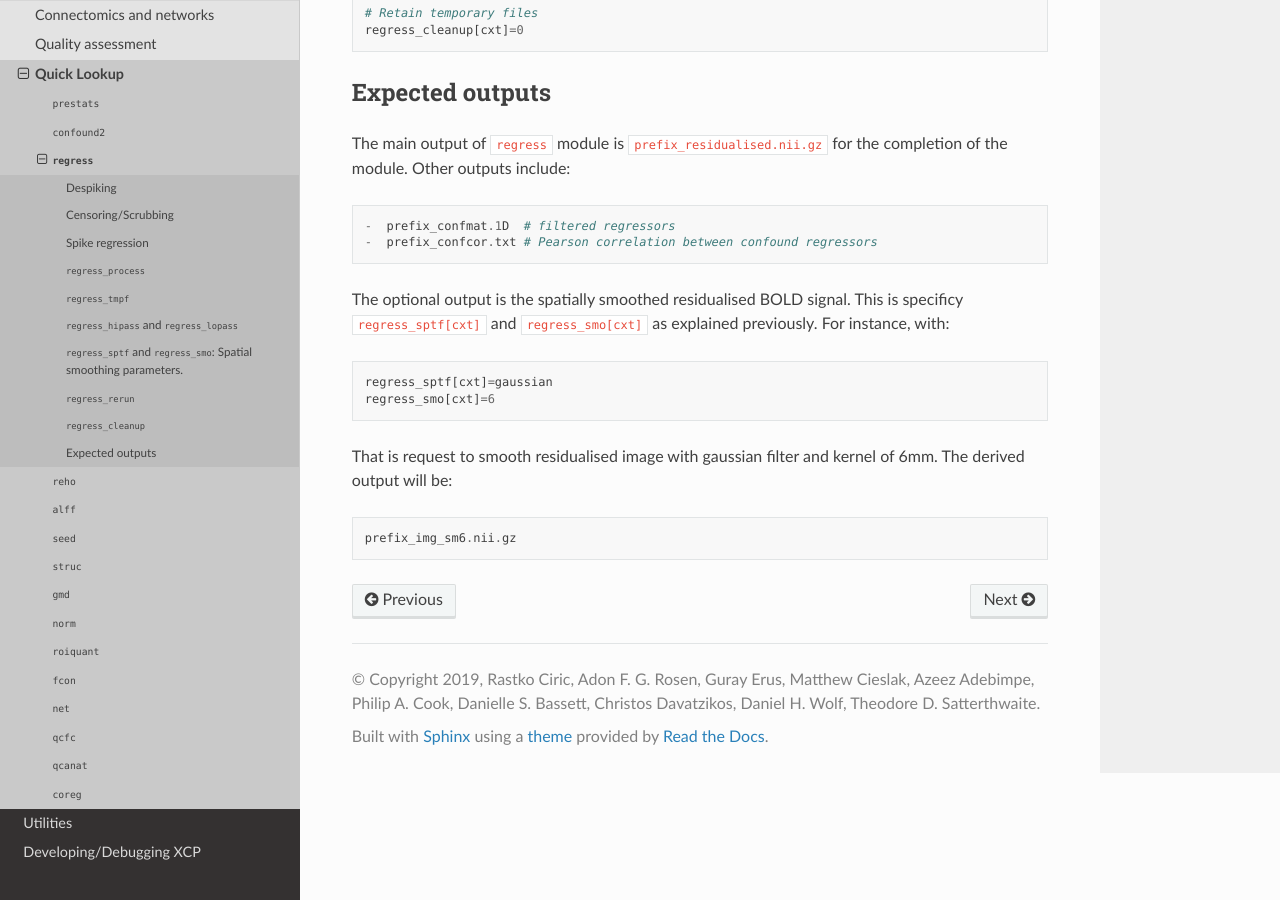
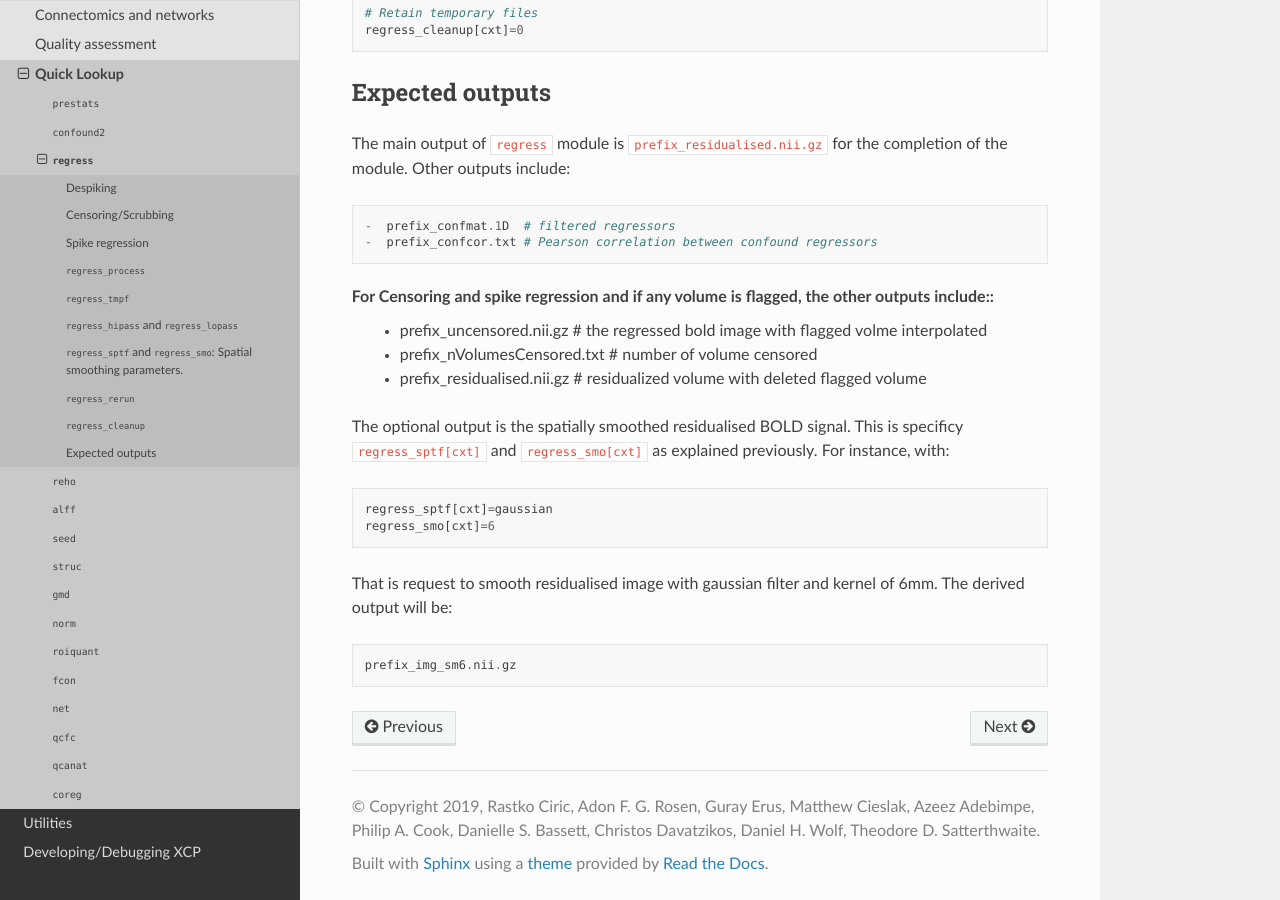
Before and after one commit to PennLINC/xcpEngine, a Sphinx documentation site: the page built from docs/modules/regress.rst, in a window 1280 px wide and 900 px high, scrolled down 5033 px. Built offline with Sphinx 7.4.7 and the Read the Docs theme 2.0.0, drawn with Linux system fonts in a browser that asks for light colours; pages that are not in the unit, such as notebooks, are missing from menus.

Commit message:
cenored and regressed volumes

```diff
--- a/docs/modules/regress.rst
+++ b/docs/modules/regress.rst
@@ -237,6 +237,12 @@ The main output of ``regress`` module is ``prefix_residualised.nii.gz`` for the
 module. Other outputs include::
  -  prefix_confmat.1D  # filtered regressors
  -  prefix_confcor.txt # Pearson correlation between confound regressors
+
+For Censoring and spike regression and if any volume is flagged, the other outputs include::
+ - prefix_uncensored.nii.gz # the regressed bold image with  flagged volme  interpolated
+ - prefix_nVolumesCensored.txt # number of volume censored
+ - prefix_residualised.nii.gz # residualized volume with deleted flagged volume
+
 The optional output is the spatially smoothed residualised BOLD signal. This is specificy
 ``regress_sptf[cxt]`` and ``regress_smo[cxt]`` as explained previously. For instance, with::
 
```
